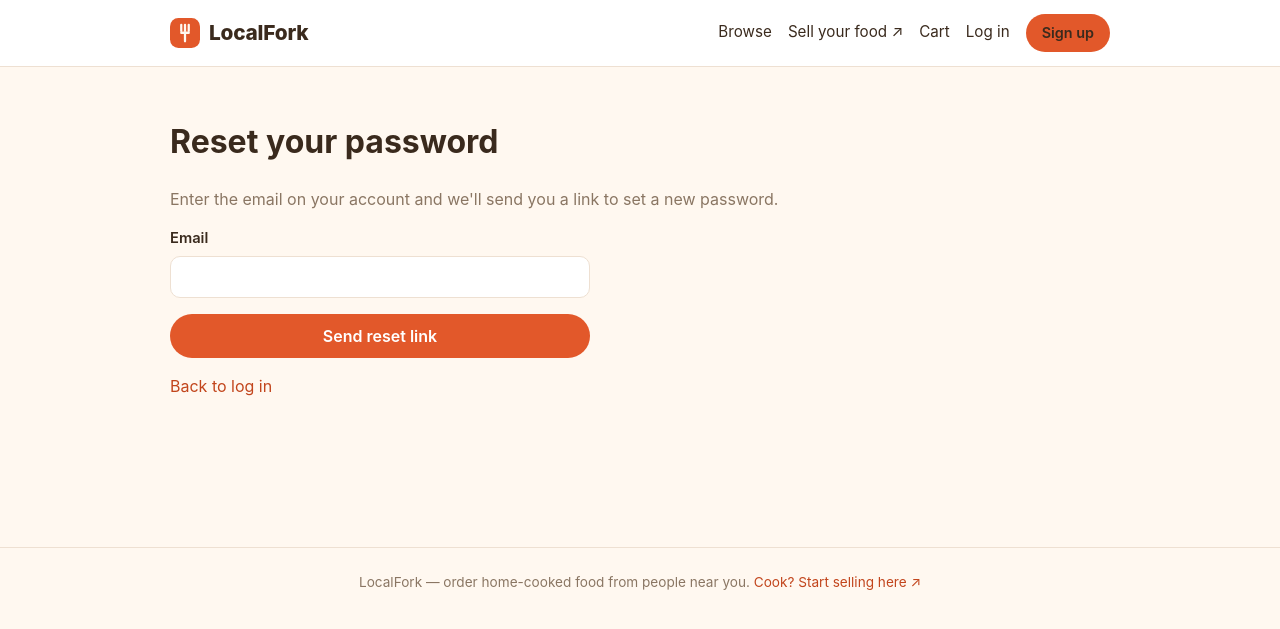
After one commit to sharvilpatel5102006-alt/LocalFork, a Flask app: page /forgot-password in a window 1280 px wide. The commit adds this page. Shown: the top 629 px of the page. Run offline with Flask 3, Linux system fonts and the light colour scheme.

Commit message:
Add forgot/reset password flow with SMTP email support and dev-mode fallback

```diff
--- a/customer/app.py
+++ b/customer/app.py
@@ -1,6 +1,7 @@
 import os
+import secrets
 import sys
-from datetime import datetime
+from datetime import datetime, timedelta
 from functools import wraps
 
 from flask import Flask, render_template, request, redirect, url_for, session, flash, g, abort, jsonify
@@ -11,6 +12,9 @@ from db import get_db, init_db  # noqa: E402
 from uploads import save_upload, delete_upload  # noqa: E402
 import scheduling  # noqa: E402
 from moderation import check_message  # noqa: E402
+from email_utils import send_email  # noqa: E402
+
+RESET_TOKEN_MINUTES = 60
 
 app = Flask(__name__, static_folder="../static", static_url_path="/static")
 app.secret_key = os.environ.get("SECRET_KEY", "dev-secret-change-me")
@@ -153,6 +157,65 @@ def login():
         flash(f"Welcome back, {user['name']}!")
         return redirect(request.args.get("next") or url_for("home"))
     return render_template("login.html", email="")
+
+
+@app.route("/forgot-password", methods=["GET", "POST"])
+def forgot_password():
+    if request.method == "POST":
+        email = request.form.get("email", "").strip().lower()
+        user = g.db.execute("SELECT * FROM users WHERE email = ?", (email,)).fetchone()
+        if user:
+            token = secrets.token_urlsafe(32)
+            expires = (datetime.now() + timedelta(minutes=RESET_TOKEN_MINUTES)).strftime("%Y-%m-%dT%H:%M:%S")
+            g.db.execute(
+                "UPDATE users SET reset_token=?, reset_token_expires=? WHERE id=?",
+                (token, expires, user["id"]),
+            )
+            g.db.commit()
+            reset_url = url_for("reset_password", token=token, _external=True)
+            body = (
+                f"Hi {user['name']},\n\n"
+                "Someone requested a password reset for your LocalFork account. "
+                f"If this was you, click the link below within the next hour:\n\n"
+                f"{reset_url}\n\n"
+                "If you didn't request this, you can safely ignore this email."
+            )
+            sent = send_email(user["email"], "Reset your LocalFork password", body)
+            if not sent:
+                app.logger.info(f"[DEV MODE — no email service configured] Password reset link for {user['email']}: {reset_url}")
+        # Same message whether or not the email was found, so this can't be used to
+        # check which addresses have accounts.
+        flash("If an account exists with that email, we've sent a link to reset your password.")
+        return redirect(url_for("login"))
+    return render_template("forgot_password.html")
+
+
+@app.route("/reset-password/<token>", methods=["GET", "POST"])
+def reset_password(token):
+    user = g.db.execute("SELECT * FROM users WHERE reset_token = ?", (token,)).fetchone()
+    valid = user and user["reset_token_expires"] and datetime.now() <= datetime.strptime(
+        user["reset_token_expires"], "%Y-%m-%dT%H:%M:%S"
+    )
+    if not valid:
+        flash("That reset link is invalid or has expired. Request a new one below.")
+        return redirect(url_for("forgot_password"))
+    if request.method == "POST":
+        password = request.form.get("password", "")
+        confirm = request.form.get("confirm", "")
+        if len(password) < 6:
+            flash("Password needs to be at least 6 characters.")
+            return render_template("reset_password.html", token=token)
+        if password != confirm:
+            flash("Passwords don't match.")
+            return render_template("reset_password.html", token=token)
+        g.db.execute(
+            "UPDATE users SET password_hash=?, reset_token=NULL, reset_token_expires=NULL WHERE id=?",
+            (generate_password_hash(password, method="pbkdf2:sha256"), user["id"]),
+        )
+        g.db.commit()
+        flash("Password updated — log in with your new password.")
+        return redirect(url_for("login"))
+    return render_template("reset_password.html", token=token)
 
 
 @app.route("/account", methods=["GET", "POST"])
--- /dev/null
+++ b/customer/templates/forgot_password.html
@@ -0,0 +1,11 @@
+{% extends "base.html" %}
+{% block title %}Forgot password{% endblock %}
+{% block content %}
+  <h1>Reset your password</h1>
+  <p class="muted">Enter the email on your account and we'll send you a link to set a new password.</p>
+  <form method="post" class="form narrow">
+    <label>Email <input type="email" name="email" required></label>
+    <button type="submit" class="btn">Send reset link</button>
+  </form>
+  <p class="muted"><a href="{{ url_for('login') }}">Back to log in</a></p>
+{% endblock %}
--- a/customer/templates/login.html
+++ b/customer/templates/login.html
@@ -7,5 +7,6 @@
     <label>Password <input type="password" name="password" required></label>
     <button type="submit" class="btn">Log in</button>
   </form>
+  <p class="muted"><a href="{{ url_for('forgot_password') }}">Forgot password?</a></p>
   <p class="muted">No account yet? <a href="{{ url_for('signup') }}">Sign up</a></p>
 {% endblock %}
--- a/schema.sql
+++ b/schema.sql
@@ -6,6 +6,8 @@ CREATE TABLE IF NOT EXISTS users (
     email TEXT UNIQUE NOT NULL,
     password_hash TEXT NOT NULL,
     photo_filename TEXT,
+    reset_token TEXT,
+    reset_token_expires TEXT,
     created_at TEXT DEFAULT (datetime('now'))
 );
 
--- a/seller/templates/login.html
+++ b/seller/templates/login.html
@@ -7,5 +7,6 @@
     <label>Password <input type="password" name="password" required></label>
     <button type="submit" class="btn">Log in</button>
   </form>
+  <p class="muted"><a href="{{ url_for('forgot_password') }}">Forgot password?</a></p>
   <p class="muted">New to LocalFork? <a href="{{ url_for('signup') }}">Start selling</a></p>
 {% endblock %}
```
Also changed, not shown: customer/templates/reset_password.html (added, +10 -0 lines), email_utils.py (added, +48 -0 lines), seller/app.py (+62 -0 lines), seller/templates/forgot_password.html (added, +11 -0 lines), seller/templates/reset_password.html (added, +10 -0 lines), README.md.
